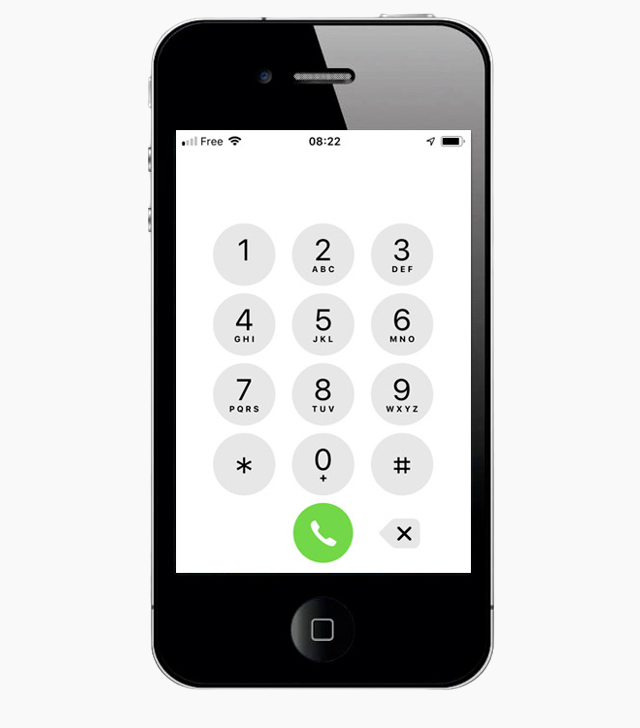
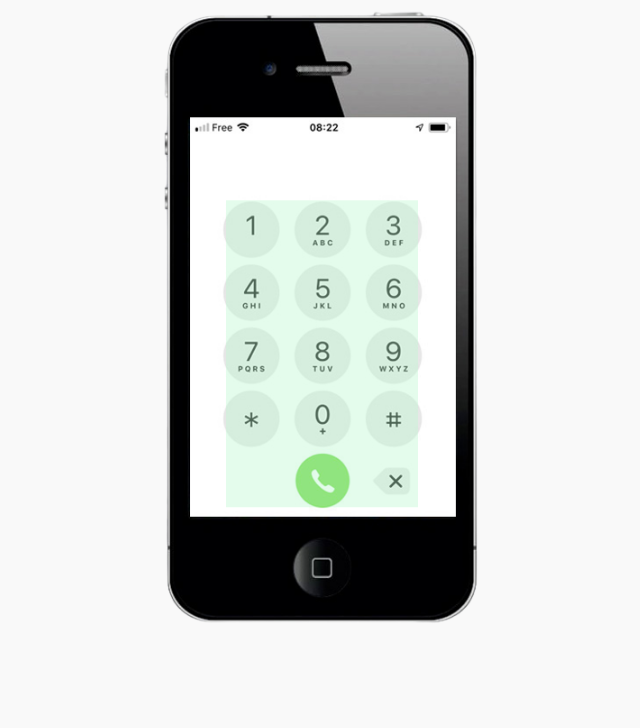
Before and after one commit to KCode100/Turn-Masters, a Next.js app: page /test in a window 1280 px wide. Shown: the top 728 px of the page, without its empty margins (318-958 px from the left). Built offline with nearby package versions, Linux system fonts and the light colour scheme.

Commit message:
STYLE: add equal overlay preparing for buttons

```diff
--- a/src/app/single-player/page.tsx
+++ b/src/app/single-player/page.tsx
@@ -4,6 +4,7 @@ Inspiration: https://www.1001games.com/skill/stack-tower
 
 'use client'
 import GameModal from "@/components/GameModal";
+import PhoneNumberGame from "@/components/PhoneNumberGame";
 import SumGame from "@/components/SumGame";
 import TimeGuessGame from "@/components/TimeGuessGame";
 import TowerGame from "@/components/TowerGame";
@@ -28,7 +29,7 @@ const GAMES: Game[] = [
   },
   {
     name: 'Phone Number',
-    component: SumGame,
+    component: PhoneNumberGame,
     description: "Memorize a phone number. When you're done dialing the number, click on the call button to confirm."
   }
 ];
--- a/src/components/PhoneNumberGame/index.tsx
+++ b/src/components/PhoneNumberGame/index.tsx
@@ -1,11 +1,26 @@
 'use client'
 
 const PhoneNumberGame = () => {
+
   return (
-    <div className="relative">
-      <img className="block m-auto max-h-screen" src="/phone-keyboard.png" alt="phone keyboard" />
+    <div className="w-full">
+      <div className="relative max-w-xs m-auto">
+        <img className="block m-auto max-h-screen" src="/phone-keyboard.png" alt="phone keyboard" />
+        {/* <div className="absolute top-[32%] left-[4em] z-10 w-full max-w-[200px] grid grid-cols-3 gap-x-4 gap-y-1.5">
+          <div className="block m-auto bg-red-500 w-full h-full p-[53%] rounded-full"></div>
+          <div className="block m-auto bg-red-500 w-full h-full p-[53%] rounded-full"></div>
+          <div className="block m-auto bg-red-500 w-full h-full p-[53%] rounded-full"></div>
+          <div className="block m-auto bg-red-500 w-full h-full p-[53%] rounded-full"></div>
+          <div className="block m-auto bg-red-500 w-full h-full p-[53%] rounded-full"></div>
+          <div className="block m-auto bg-red-500 w-full h-full p-[53%] rounded-full"></div>
+          <div className="block m-auto bg-red-500 w-full h-full p-[53%] rounded-full"></div>
+          <div className="block m-auto bg-red-500 w-full h-full p-[53%] rounded-full"></div>
+          <div className="block m-auto bg-red-500 w-full h-full p-[53%] rounded-full"></div>
+        </div> */}
+        <div className="absolute top-[50%] left-[50%] translate-x-[-50%] translate-y-[-38%] opacity-40 w-[60%] bg-green-200 block m-auto" style={{aspectRatio: "200/320"}}></div>
+      </div>
     </div>
   );
 }
-
+//  556 : 1102
 export default PhoneNumberGame;
```
